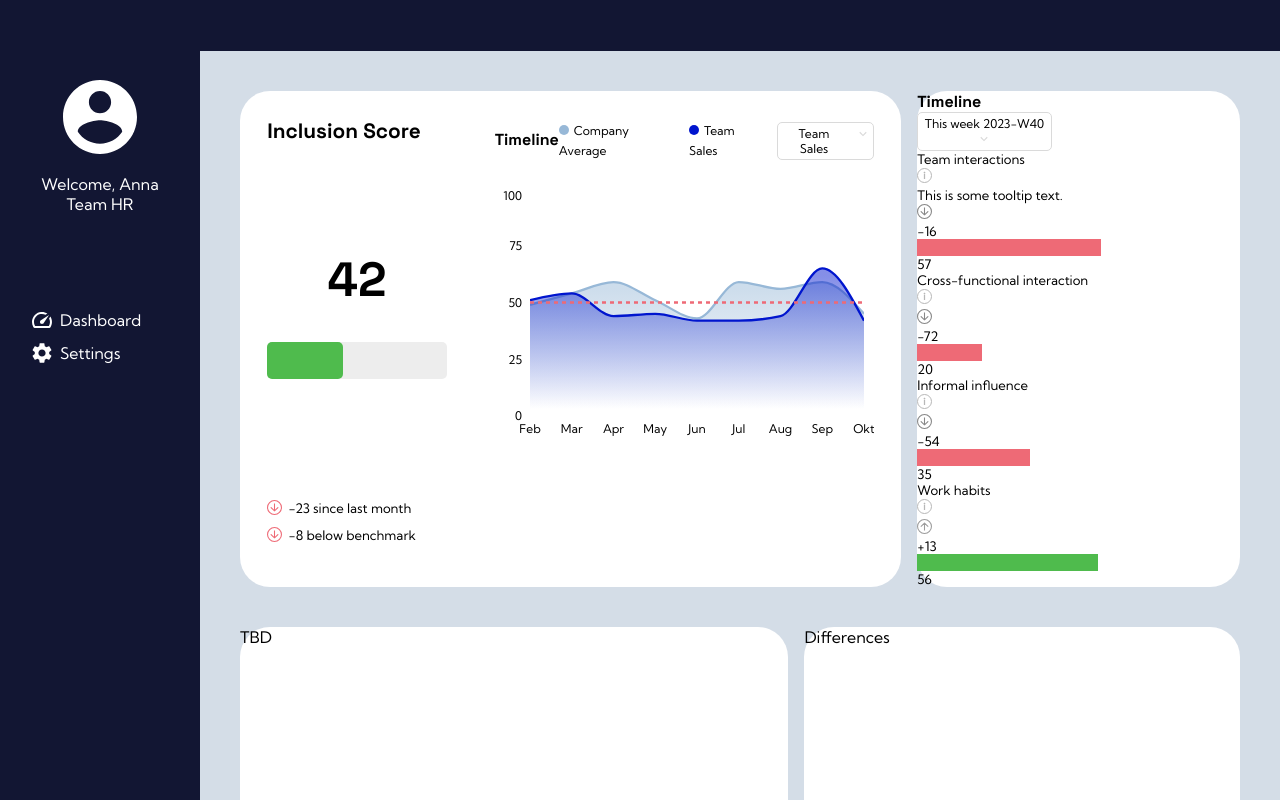
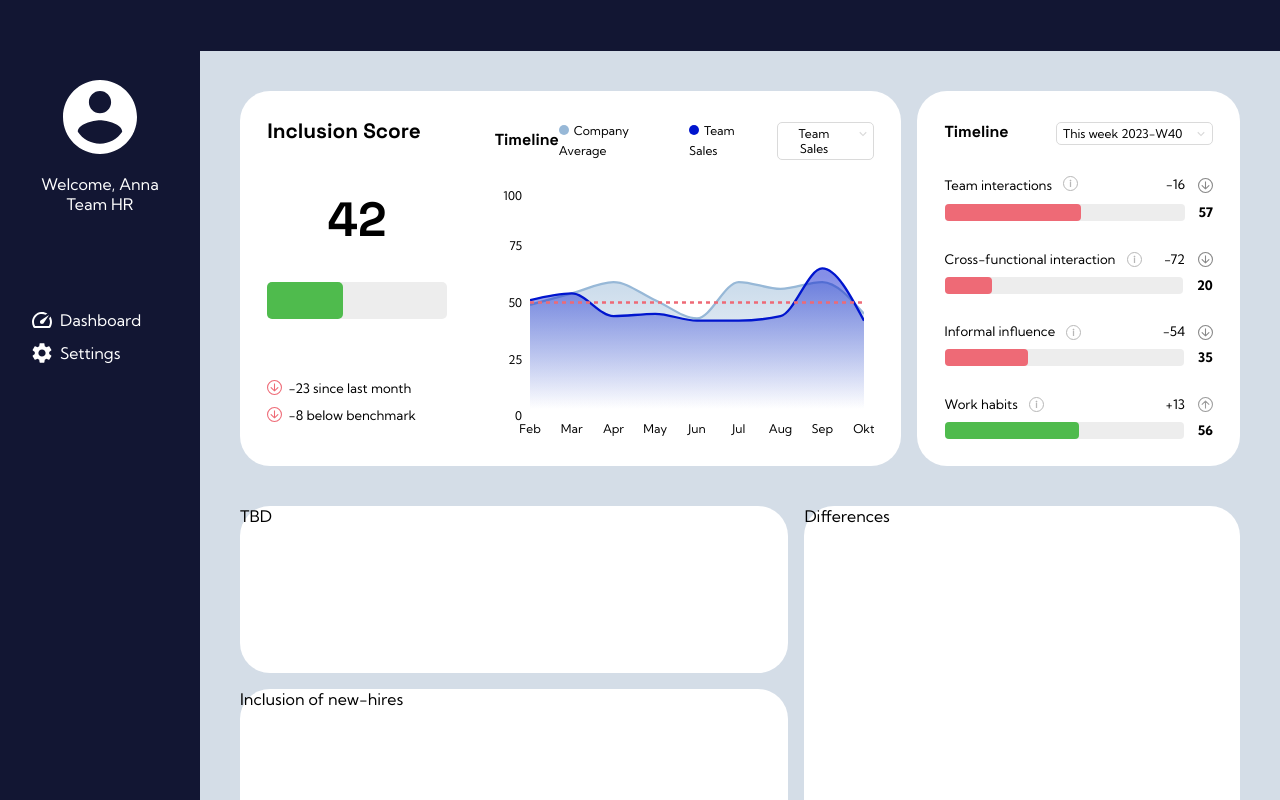
Before and after one commit to JTKsson/jolint-dashboard, a Next.js app: page / in a window 1280 px wide. Shown: the top 800 px of the page. Built offline with nearby package versions, Linux system fonts and the light colour scheme.

Commit message:
Add styling to weekly-score-card

```diff
--- a/src/app/components/WeeklyScoreCard/ProgressBar.jsx
+++ b/src/app/components/WeeklyScoreCard/ProgressBar.jsx
@@ -1,3 +1,5 @@
+import styles from './weeklyScoreCard.module.css'
+
 export default function ProgressBar({ percentage, isPositive }) {
   const progressBarStyle = {
     width: `${percentage}%`,
@@ -7,7 +9,7 @@ export default function ProgressBar({ percentage, isPositive }) {
   }
 
   return (
-    <div>
+    <div className={styles.progressBar}>
       <div style={progressBarStyle}></div>
     </div>
   )
--- a/src/app/components/WeeklyScoreCard/ScoreChangeArrows.jsx
+++ b/src/app/components/WeeklyScoreCard/ScoreChangeArrows.jsx
@@ -1,4 +1,5 @@
 import Image from 'next/image'
+import styles from './weeklyScoreCard.module.css'
 
 export default function ScoreChangeArrows({ lastMonth }) {
   // Round down the values and convert them to strings
@@ -6,8 +7,8 @@ export default function ScoreChangeArrows({ lastMonth }) {
 
   return (
     <>
-      <div>
-        <div>
+      <div className={styles.mainArrowContainer}>
+        <div className={styles.topArrowContainer}>
           <Image
             src={
               lastMonth > 0
@@ -18,6 +19,7 @@ export default function ScoreChangeArrows({ lastMonth }) {
             width={15}
             height={15}
             style={{ filter: 'grayscale(1)' }} // Apply grayscale filter to make the arrows gray
+            className={styles.icon}
           />
           <p>
             {lastMonth > 0
--- a/src/app/components/WeeklyScoreCard/WeeklyScoreCard.jsx
+++ b/src/app/components/WeeklyScoreCard/WeeklyScoreCard.jsx
@@ -2,6 +2,7 @@
 import Image from 'next/image'
 
 import inclusionData from '../../assets/mockData.json'
+import styles from './weeklyScoreCard.module.css'
 import ScoreChangeArrows from './ScoreChangeArrows'
 import WeeklyInclusionScoreNav from './WeeklyScoreNav'
 import ProgressBar from './ProgressBar'
@@ -37,20 +38,21 @@ export default function WeeklyInclusionScoreCard() {
   const isPositive4 = percentageChange4 > 0
 
   return (
-    <div>
+    <div className={styles.main}>
       <WeeklyInclusionScoreNav thisWeek={thisWeek} />
-      <div>
-        <div>
-          <div>
+      <div className={styles.rowOne}>
+        <div className={styles.topRowContainer}>
+          <div className={styles.infoLeftContainer}>
             <p>Team interactions</p>
-            <div>
+            <div className={styles.iconContainer}>
               <Image
                 src="/images/info-icon.svg"
                 alt="Info icon"
                 width={15}
                 height={15}
+                className={styles.icon}
               />
-              <div>
+              <div className={styles.tooltip}>
                 <p>This is some tooltip text.</p>
               </div>
             </div>
@@ -58,84 +60,87 @@ export default function WeeklyInclusionScoreCard() {
           <ScoreChangeArrows lastMonth={percentageChange1} />
         </div>
 
-        <div>
+        <div className={styles.progressBarContent}>
           <ProgressBar
             percentage={roundedInclusionScore1}
             isPositive={isPositive1}
           />
-          <div>
+          <div className={styles.result}>
             <p>{roundedInclusionScore1}</p>
           </div>
         </div>
       </div>
-      <div>
-        <div>
-          <div>
+      <div className={styles.rowTwo}>
+        <div className={styles.topRowContainer}>
+          <div className={styles.infoLeftContainer}>
             <p>Cross-functional interaction</p>
             <Image
               src="/images/info-icon.svg"
               alt="Info icon"
               width={15}
               height={15}
+              className={styles.icon}
             />
           </div>
           <ScoreChangeArrows lastMonth={percentageChange2} />
         </div>
 
-        <div>
+        <div className={styles.progressBarContent}>
           <ProgressBar
             percentage={roundedInclusionScore2}
             isPositive={isPositive2}
           />
-          <div>
+          <div className={styles.result}>
             <p>{roundedInclusionScore2}</p>
           </div>
         </div>
       </div>
-      <div>
-        <div>
-          <div>
+      <div className={styles.rowThree}>
+        <div className={styles.topRowContainer}>
+          <div className={styles.infoLeftContainer}>
             <p>Informal influence</p>
             <Image
               src="/images/info-icon.svg"
               alt="Info icon"
               width={15}
               height={15}
+              className={styles.icon}
             />
           </div>
           <ScoreChangeArrows lastMonth={percentageChange3} />
         </div>
 
-        <div>
+        <div className={styles.progressBarContent}>
           <ProgressBar
             percentage={roundedInclusionScore3}
             isPositive={isPositive3}
           />
-          <div>
+          <div className={styles.result}>
             <p>{roundedInclusionScore3}</p>
           </div>
         </div>
       </div>
-      <div>
-        <div>
-          <div>
+      <div className={styles.rowFour}>
+        <div className={styles.topRowContainer}>
+          <div className={styles.infoLeftContainer}>
             <p>Work habits</p>
             <Image
               src="/images/info-icon.svg"
               alt="Info icon"
               width={15}
               height={15}
+              className={styles.icon}
             />
           </div>
           <ScoreChangeArrows lastMonth={percentageChange4} />
         </div>
 
-        <div>
+        <div className={styles.progressBarContent}>
           <ProgressBar
             percentage={roundedInclusionScore4}
             isPositive={isPositive4}
           />
-          <div>
+          <div className={styles.result}>
             <p>{roundedInclusionScore4}</p>
           </div>
         </div>
--- a/src/app/components/WeeklyScoreCard/WeeklyScoreNav.jsx
+++ b/src/app/components/WeeklyScoreCard/WeeklyScoreNav.jsx
@@ -1,4 +1,5 @@
 import { useState } from 'react'
+import styles from './weeklyScoreCard.module.css'
 import Image from 'next/image'
 
 export default function InclusionScoreCard({ thisWeek }) {
@@ -9,12 +10,12 @@ export default function InclusionScoreCard({ thisWeek }) {
   }
 
   return (
-    <div>
-      <div>
+    <div className={styles.nav}>
+      <div className={styles.title}>
         <h2>Timeline</h2>
       </div>
-      <div>
-        <button onClick={toggleDropdown}>
+      <div className={styles.dropdown}>
+        <button onClick={toggleDropdown} className={styles.button}>
           <div>This week {thisWeek}</div>
           <div>
             <Image
@@ -26,7 +27,7 @@ export default function InclusionScoreCard({ thisWeek }) {
           </div>
         </button>
         {isDropdownOpen && (
-          <div>{/* Add content here */}</div>
+          <div className={styles.dropdownContent}>{/* Add content here */}</div>
         )}
       </div>
     </div>
--- /dev/null
+++ b/src/app/components/WeeklyScoreCard/weeklyScoreCard.module.css
@@ -0,0 +1,93 @@
+.main {
+  height: 100%;
+  padding: 1.7rem;
+  display: flex;
+  flex-direction: column;
+  justify-content: space-between;
+}
+
+/* Title and dropdown button */
+.nav {
+  align-items: center;
+  display: flex;
+  justify-content: space-between;
+  margin: 0;
+}
+
+.button {
+  display: flex;
+  gap: 15px;
+  margin-top: 0.2rem;
+}
+
+.topRowContainer {
+  align-items: center;
+  display: flex;
+  flex-direction: row;
+  margin-bottom: 0.6rem;
+  justify-content: space-between;
+}
+
+.topArrowContainer {
+  display: flex;
+  flex-direction: row-reverse;
+  gap: 0.8rem;
+}
+
+.infoLeftContainer {
+  align-items: center;
+  display: flex;
+  gap: 0.7rem;
+}
+
+.icon {
+  margin-top: 0.09rem;
+}
+
+.result {
+  font-weight: bold;
+}
+.progressBar {
+  background-color: var(--c-light-gray);
+  border-radius: 4px;
+  width: 100%;
+}
+
+.progressBar div {
+  background-color: var(--c-green);
+  border-radius: 4px;
+  height: 100%;
+}
+
+.progressBarContent {
+  display: flex;
+  gap: 0.85rem;
+}
+
+.iconContainer {
+  position: relative;
+  display: inline-block;
+}
+
+.iconContainer:hover .tooltip {
+  display: block;
+}
+
+.tooltip {
+  display: none;
+  position: absolute;
+  top: 100%;
+  left: 0;
+  background-color: var(--text-color-light);
+  color: var(--text-color-dark);
+  border: 1px solid var(--c-mellow-gray);
+  padding: 1rem;
+  width: 12rem;
+  text-align: center;
+}
+
+@media (max-width: 768px) {
+  .main {
+    margin-bottom: 6rem;
+  }
+}
```
